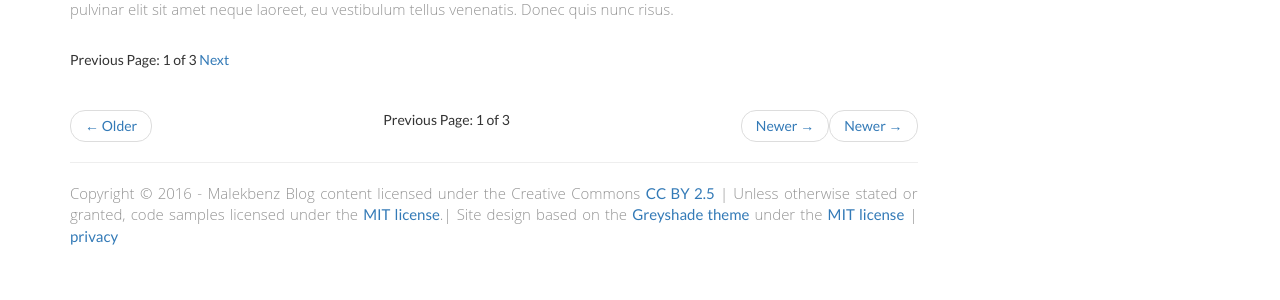
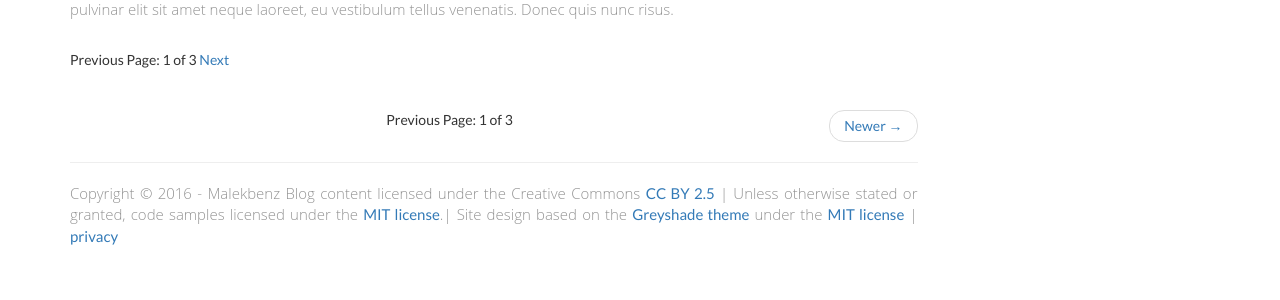
Before and after one commit to malekbenz/malekbenz, a Jekyll site: the page built from index.html, in a window 1280 px wide. Shown: the part 1580-1880 px from the top of the page. Built offline with Jekyll 4.4.1, drawn with Linux system fonts in a browser that asks for light colours; nearby versions of some CDN libraries; library files that are not in the unit come from our copies; the list of posts is cut into pages by our own code.

Commit message:
NEW pagination

```diff
--- a/_includes/posts.html
+++ b/_includes/posts.html
@@ -51,8 +51,6 @@
 						{% else %}
 						<span class="next ">Next</span>
 						{% endif %}
-						<li class="previous"><a href="#"><span aria-hidden="true">&larr;</span> Older</a></li>
-						<li class="next"><a href="#">Newer <span aria-hidden="true">&rarr;</span></a></li>
 					</ul>
 				</nav>
 
```
